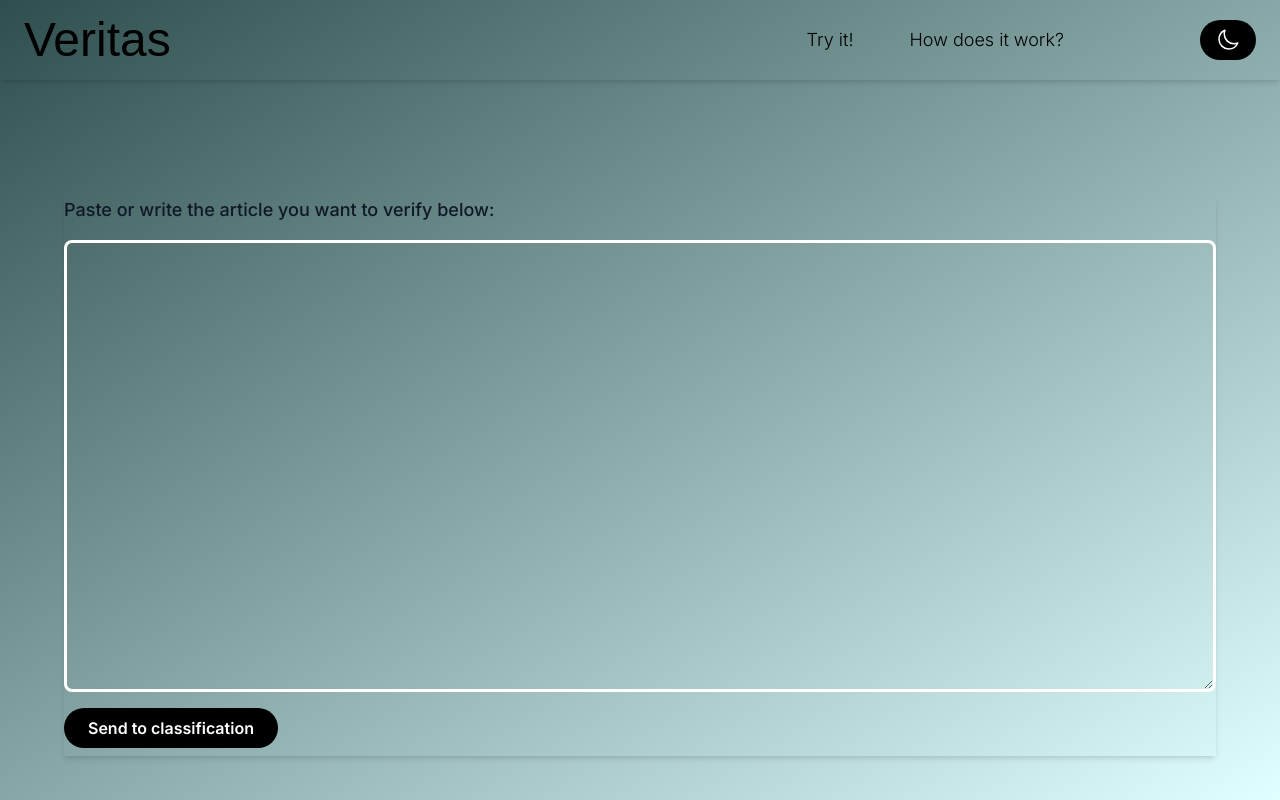
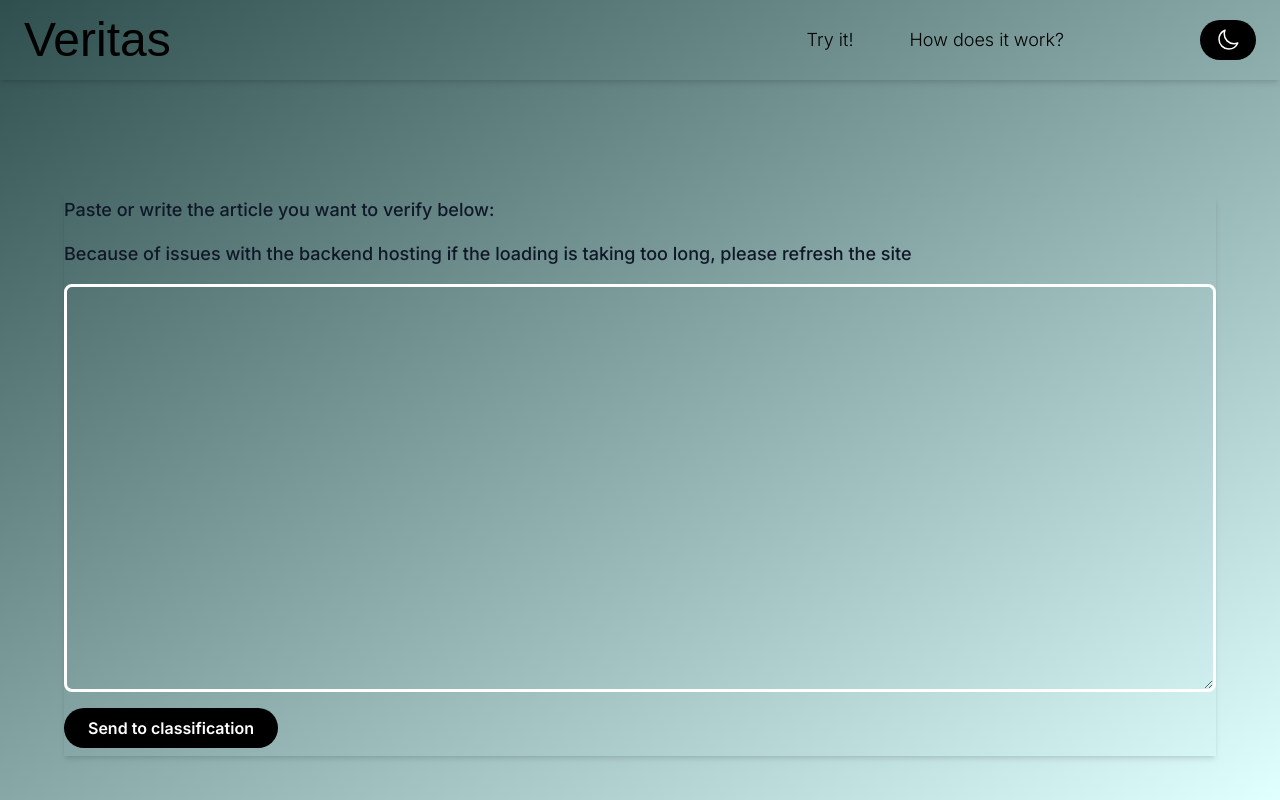
Before and after one commit to ptysiuuu/veritas, a React (Vite) app in the folder webapp/frontend/: page /main in a window 1280 px wide. Built offline with nearby package versions, Linux system fonts and the light colour scheme; a web font is replaced by a local one.

Commit message:
cosmetic changes, added conclusions

```diff
--- a/webapp/frontend/src/components/InputBar.jsx
+++ b/webapp/frontend/src/components/InputBar.jsx
@@ -49,6 +49,9 @@
             <p className="text-lg font-medium text-gray-900 dark:text-gray-100">
                 Paste or write the article you want to verify below:
             </p>
+            <p className="text-lg font-medium text-gray-900 dark:text-gray-100">
+                Because of issues with the backend hosting if the loading is taking too long, please refresh the site
+            </p>
             <textarea
                 rows="6"
                 placeholder=""
```
Also changed, not shown: 1 other file (tests, documents, lock files or other folders).
